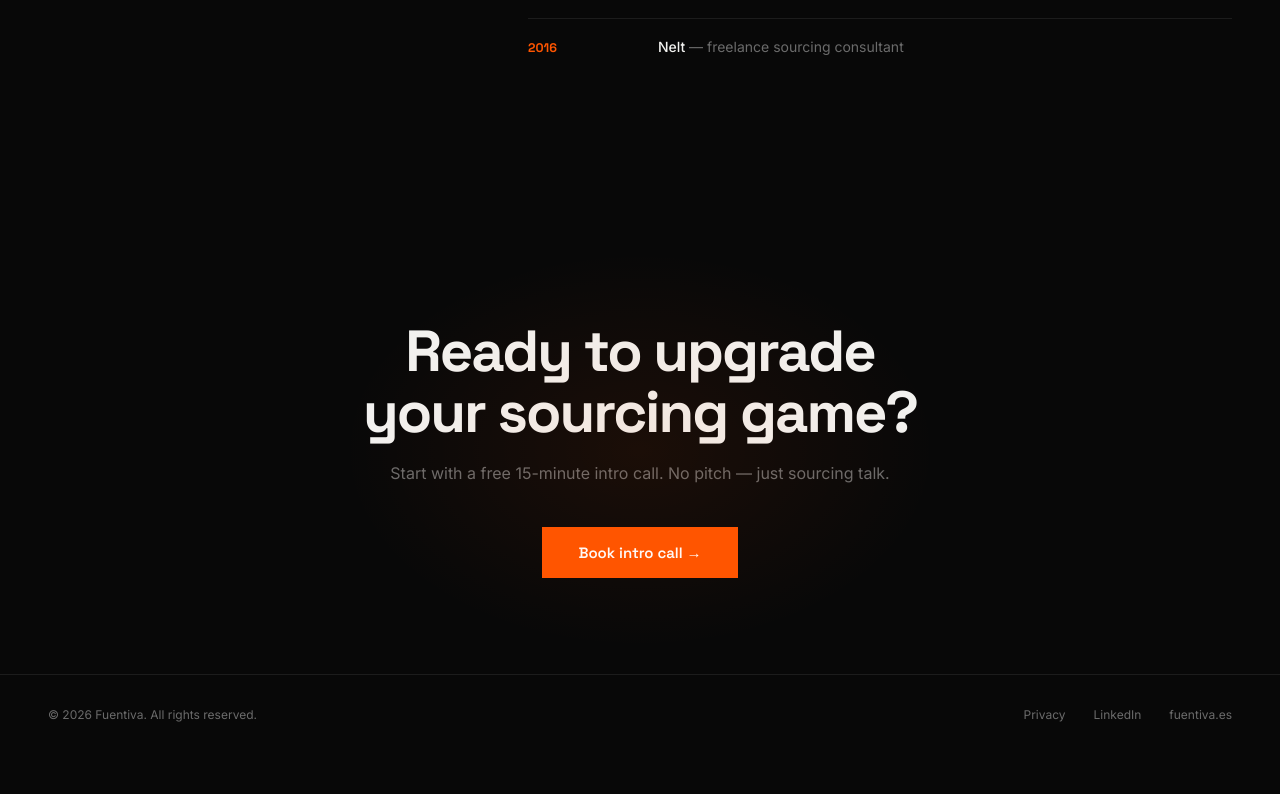
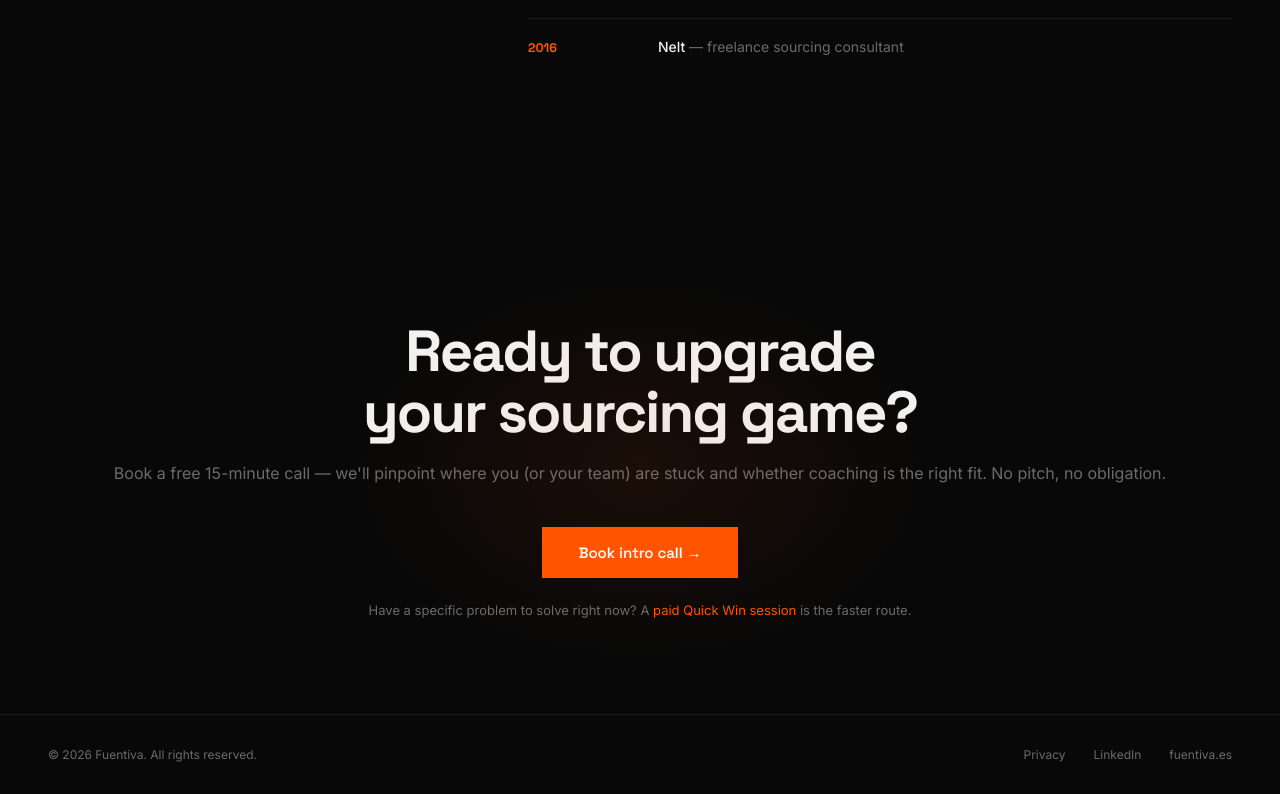
Before and after one commit to bojansipovac-bot/-fuentiva-web, a React (Create React App) app: page / in a window 1280 px wide. Shown: the part 4166-4960 px from the top of the page. Before the commit the page ends 4920 px from the top, so only its background shows below. Built offline with nearby package versions, Linux system fonts and the light colour scheme.

Commit message:
Update Home.js

```diff
--- a/src/pages/Home.js
+++ b/src/pages/Home.js
@@ -549,8 +549,9 @@ export default function Home() {
       {/* CTA */}
       <section className="cta-section" id="contact">
         <h2>Ready to upgrade<br />your sourcing game?</h2>
-        <p>Start with a free 15-minute intro call. No pitch — just sourcing talk.</p>
+        <p>Book a free 15-minute call — we'll pinpoint where you (or your team) are stuck and whether coaching is the right fit. No pitch, no obligation.</p>
         <a href="https://calendly.com/bojan-sipovac/intro-call-15-min" target="_blank" rel="noreferrer" className="btn-primary" style={{fontSize:'15px', padding:'16px 36px'}}>Book intro call →</a>
+        <p style={{fontSize:'13px', color:'var(--muted)', marginTop:'24px', marginBottom:0}}>Have a specific problem to solve right now? A <a href="#offers" style={{color:'var(--orange)', textDecoration:'none'}}>paid Quick Win session</a> is the faster route.</p>
       </section>
 
       {/* FOOTER */}
```
